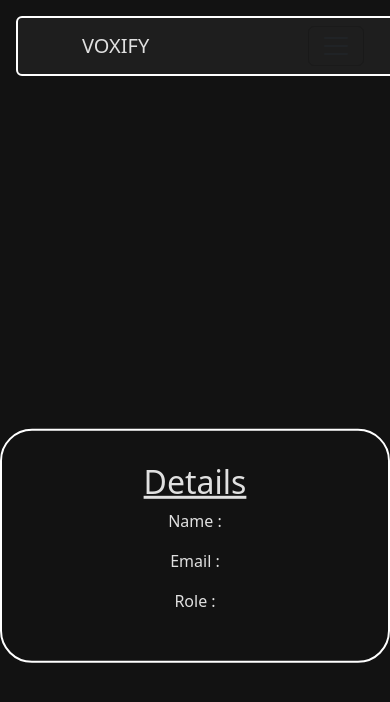
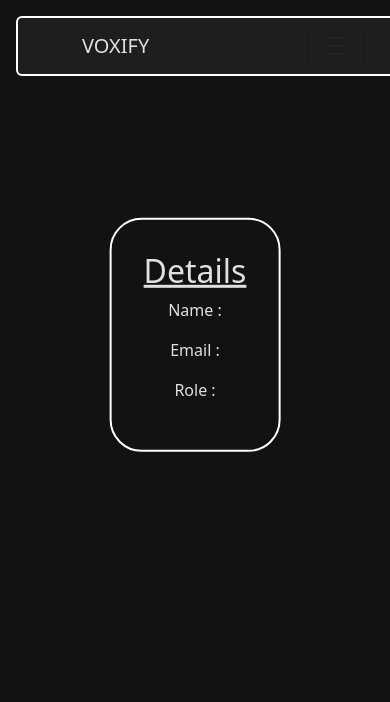
Before and after one commit to KK-Singh333/Voxify, a React (Vite) app in the folder frontend/: page /account in a window 390 px wide. Shown: the top 702 px of the page. Built offline with nearby package versions, Linux system fonts and the light colour scheme; no server answers.

Commit message:
Update account.css

```diff
--- a/frontend/src/pages/account.css
+++ b/frontend/src/pages/account.css
@@ -10,6 +10,7 @@
     /* width: 30%; */
     margin-top: 3rem;
     text-align: center;
+    width: fit-content;
 }
 .details-outer p{
     font-size: 1.5rem;
@@ -26,9 +27,9 @@
     flex-basis: 20%;
 }
 @media(max-width:780px){
-/*     .details-outer{
+    .details-outer{
        top: 25%;
-    } */
+    }
     .details-outer h1{
         font-size: 2rem;
     }
@@ -36,7 +37,7 @@
         font-size: 1rem;
     }
     .details-button{
-        margin-left: 0.5rem;
+        /* margin-left: 0.5rem; */
     }
     .details-button button{
         transform: scale(0.7);
```
